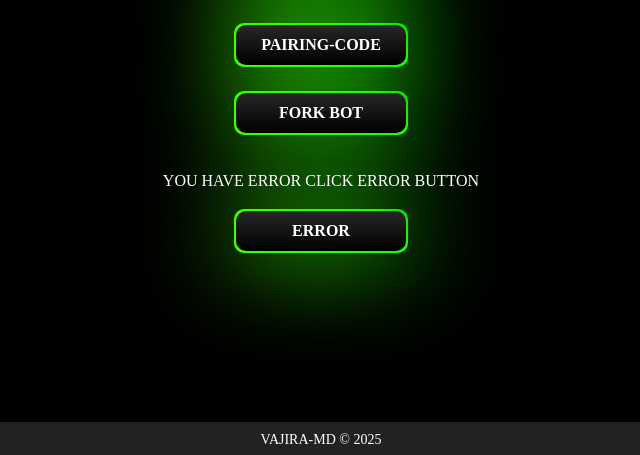
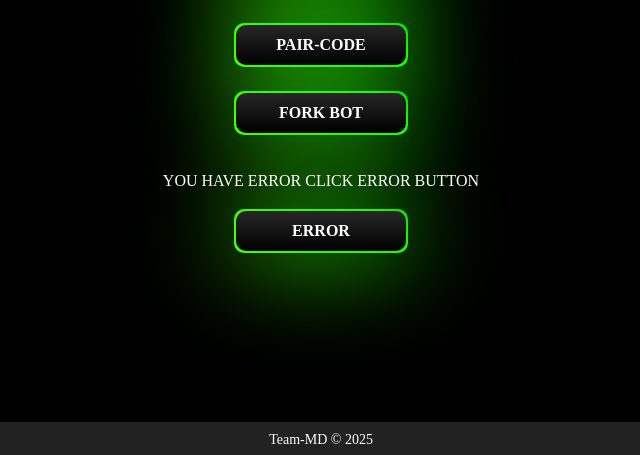
Before and after one commit to charakanags/Session-Session-id-1, a website: page main.html in a window 1280 px wide. Shown: the part 342-797 px from the top of the page, 319-959 px from the left. Drawn offline with Linux system fonts and the light colour scheme.

Commit message:
Update main.html

```diff
--- a/main.html
+++ b/main.html
@@ -149,7 +149,7 @@
     </div>
 
     <a href="/qr" class="button" target="_blank"><span>QR-CODE</span></a><br>
-    <a href="/pair" class="button" target="_blank"><span>PAIRING-CODE</span></a><br>
+    <a href="/pair" class="button" target="_blank"><span>PAIR-CODE</span></a><br>
     <a href="" class="button" target="_blank"><span>FORK BOT</span></a><br>
 
     <p>YOU HAVE ERROR CLICK ERROR BUTTON</p>
@@ -160,7 +160,7 @@
   </div>
 
   <footer>
-    VAJIRA-MD &copy; <span id="currentYear"></span>
+    Team-MD &copy; <span id="currentYear"></span>
   </footer>
 
   <script>
```
